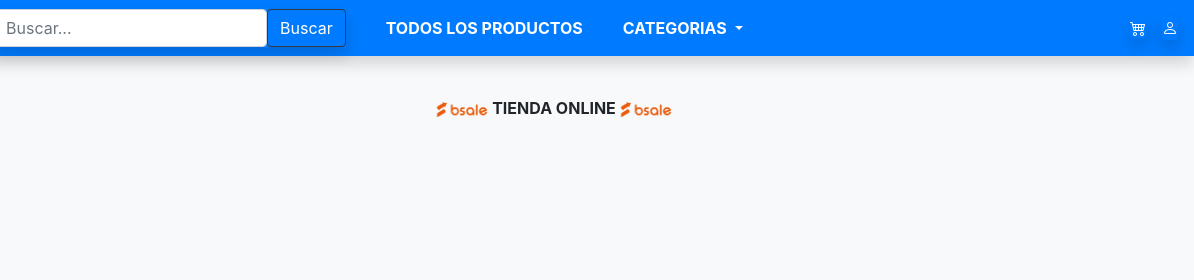
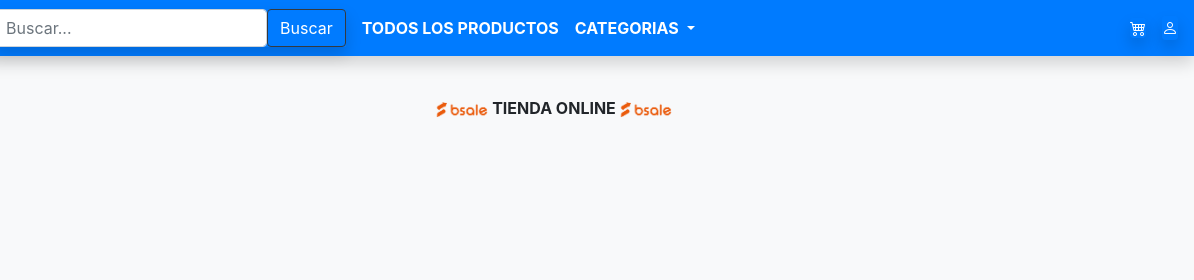
Before and after one commit to FacundoMaciel/challengeBsale-frontend, a website: page index.html in a window 1280 px wide. Shown: the top 280 px of the page, 86-1280 px from the left. Drawn offline with nearby package versions, Linux system fonts and the light colour scheme; no server answers.

Commit message:
MoreThings

```diff
--- a/index.html
+++ b/index.html
@@ -39,7 +39,7 @@
           </form>
           <ul class="navbar-nav mb-2 mb-lg-0 font-weight-bold" id="li">
             <li class="nav-item">
-              <a class="nav-link text-white mx-4" href="#!" onclick="getProducts()">TODOS LOS PRODUCTOS</a>
+              <a class="nav-link text-white" href="#!" onclick="getProducts()">TODOS LOS PRODUCTOS</a>
               <!--getProducts() function in the onclick that brings me the all products-->
             </li>
             <li class="nav-item dropdown text-white">
```
